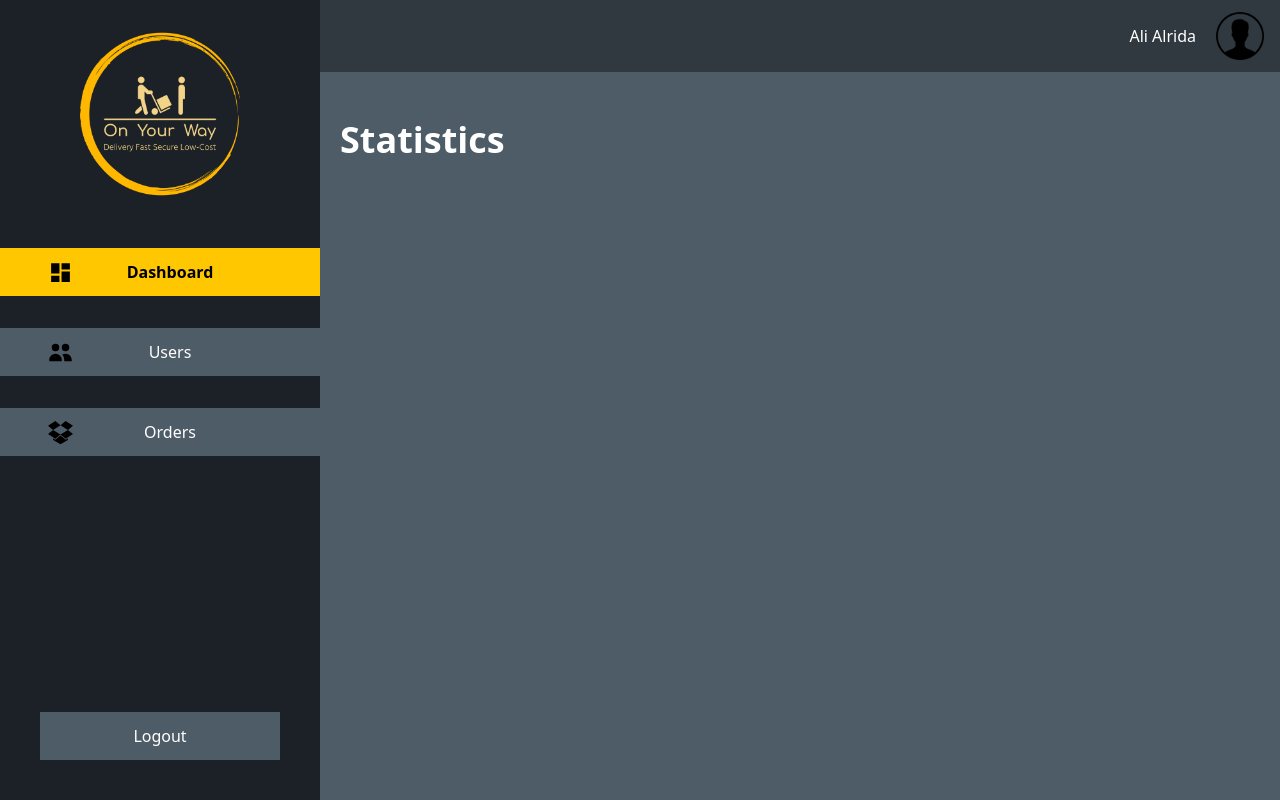
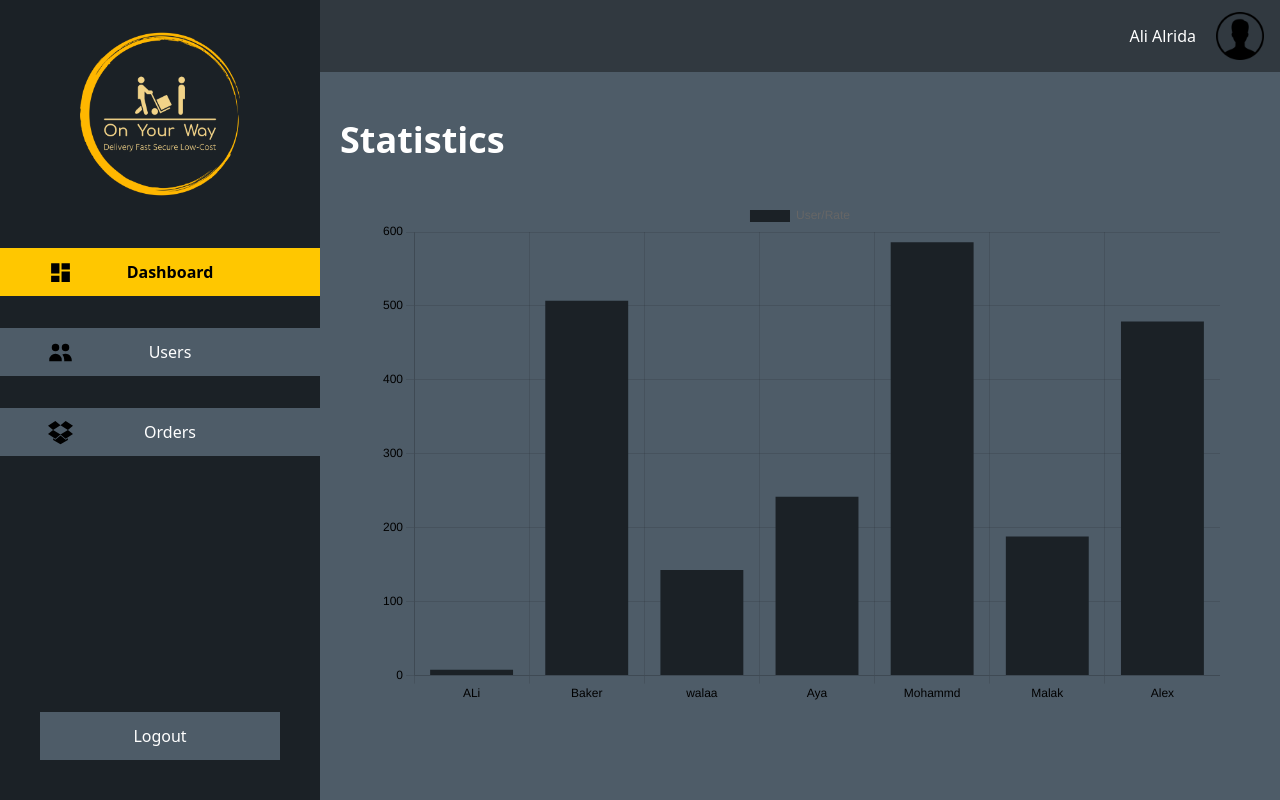
Before and after one commit to aliShouman0/on-your-way, a React (Create React App) app in the folder on-your-way-admin/: page /dashboard in a window 1280 px wide. Built offline with nearby package versions, Linux system fonts and the light colour scheme.

Commit message:
Frontend: Adding Bar chart component

```diff
--- a/on-your-way-admin/src/pages/Dashboard/Dashboard.jsx
+++ b/on-your-way-admin/src/pages/Dashboard/Dashboard.jsx
@@ -58,13 +58,12 @@ function Dashboard() {
     labels,
     datasets: [
       {
-        label: "User/Rate User/Cancel  pickup User/Profits",
+        label: "User/Rate",
         data: [8, 507, 143, 242, 586, 188, 479],
         backgroundColor: colors.darker,
       },
     ],
   };
-
   return (
     <div className=" w-full h-screen bg-dark   overflow-x-hidden ">
       <Navbar />
@@ -73,7 +72,16 @@ function Dashboard() {
         <p className="text-white text-4xl mt-5 font-bold text-left">
           Statistics
         </p>
-        <div className="flex flex-col justify-center items-center"></div>
+        <div className="flex flex-col justify-center items-center">
+          <Bar
+            options={options}
+            data={data}
+            width={25}
+            height={15}
+            className="m-10"
+          />
+
+        </div>
       </section>
     </div>
   );
```
